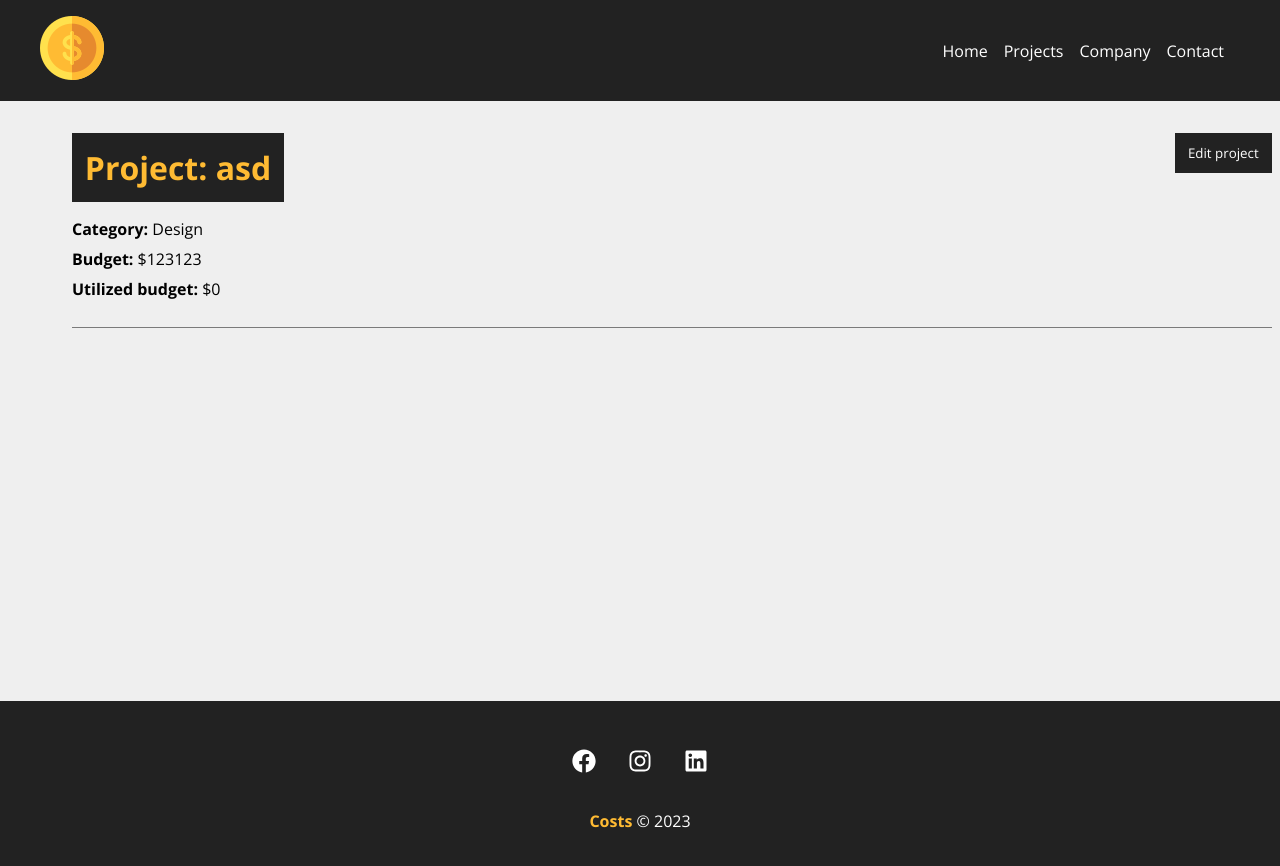
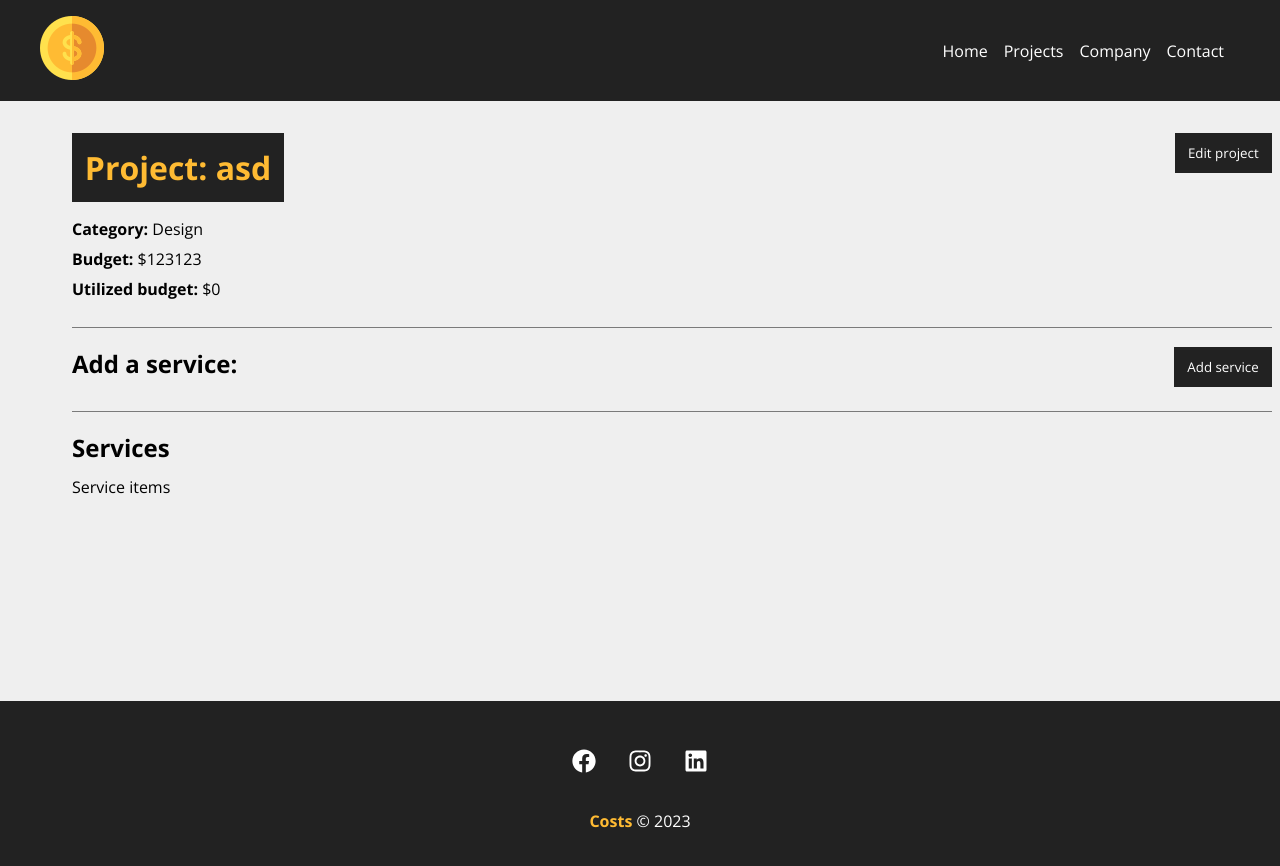
Before and after one commit to vcanedo/costs, a React (Create React App) app: page /project/1 in a window 1280 px wide. Shown: the top 866 px of the page. Built offline with nearby package versions, Linux system fonts and the light colour scheme; data requests are answered from the project's data file; the HTML template or start-up script is replaced by a standard one.

Commit message:
added services editing tab and a list of added services on Projects.js page

```diff
--- a/src/components/pages/Project.js
+++ b/src/components/pages/Project.js
@@ -13,6 +13,7 @@
 
   const [project, setProject] = useState([])
   const [showProjectForm, setShowProjectForm] = useState(false)
+  const [showServiceForm, setShowServiceForm] = useState(false)
   const [message, setMessage] = useState()
   const [type, setType] = useState()
 
@@ -64,6 +65,10 @@
     setShowProjectForm(!showProjectForm)
   }
 
+  function toggleServiceForm() {
+    setShowServiceForm(!showServiceForm)
+  }
+
   return (
     <>
       {project.name ? (
@@ -97,6 +102,23 @@
               </div>
             )}
           </div>
+          <div className={styles.service_form_container}>
+            <h2>Add a service:</h2>
+            <button className={styles.btn} onClick={toggleServiceForm}>
+              {!showServiceForm ? 'Add service' : 'Close'}
+            </button>
+            <div className={styles.project_info}>
+              {showServiceForm && (
+                <div>
+                  serviceform
+                </div>
+              )}
+            </div>
+          </div>
+          <h2>Services</h2>
+          <Container customClass="start">
+            <p>Service items</p>
+          </Container>
         </Container>
       </div>
 
```
